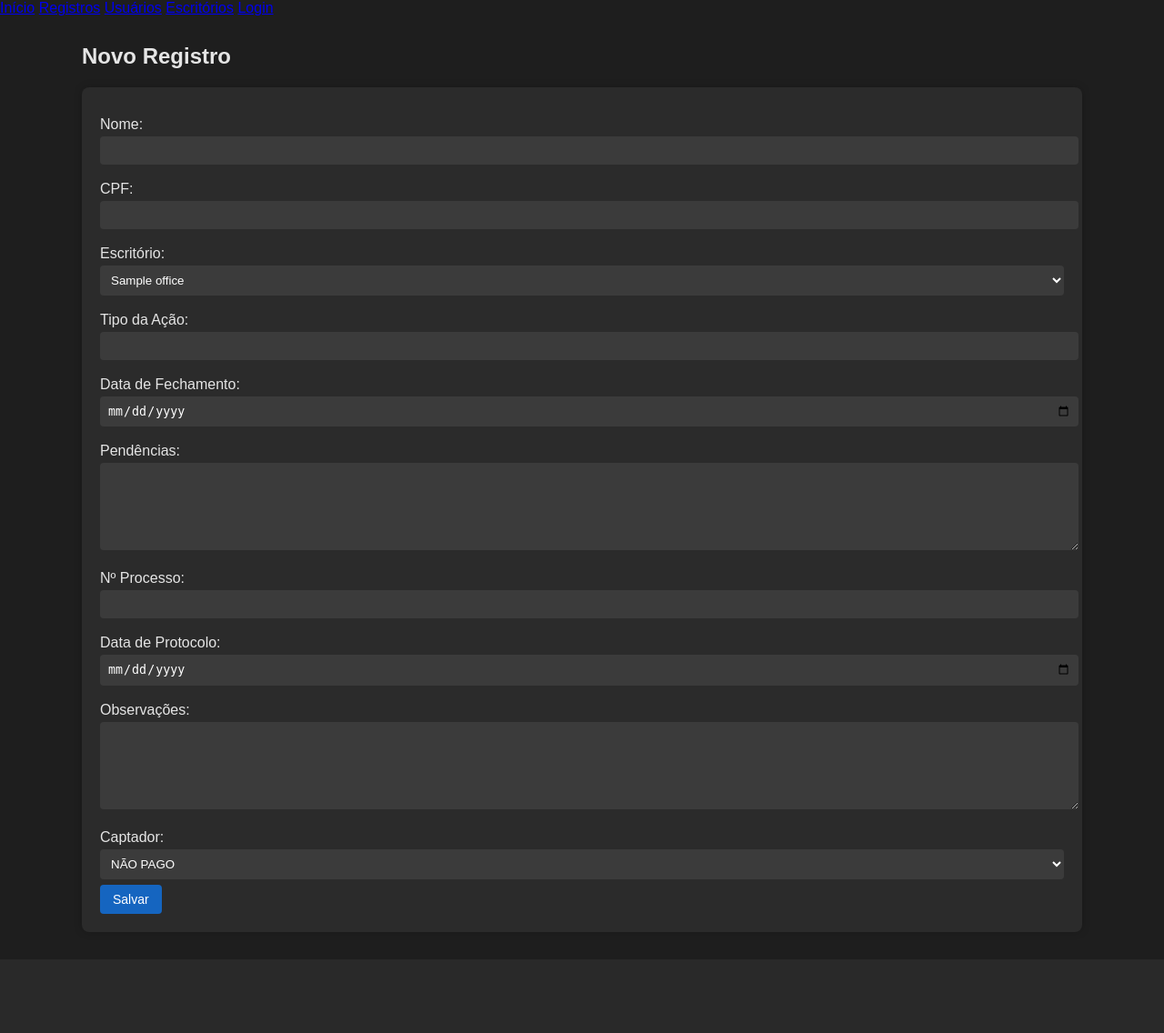
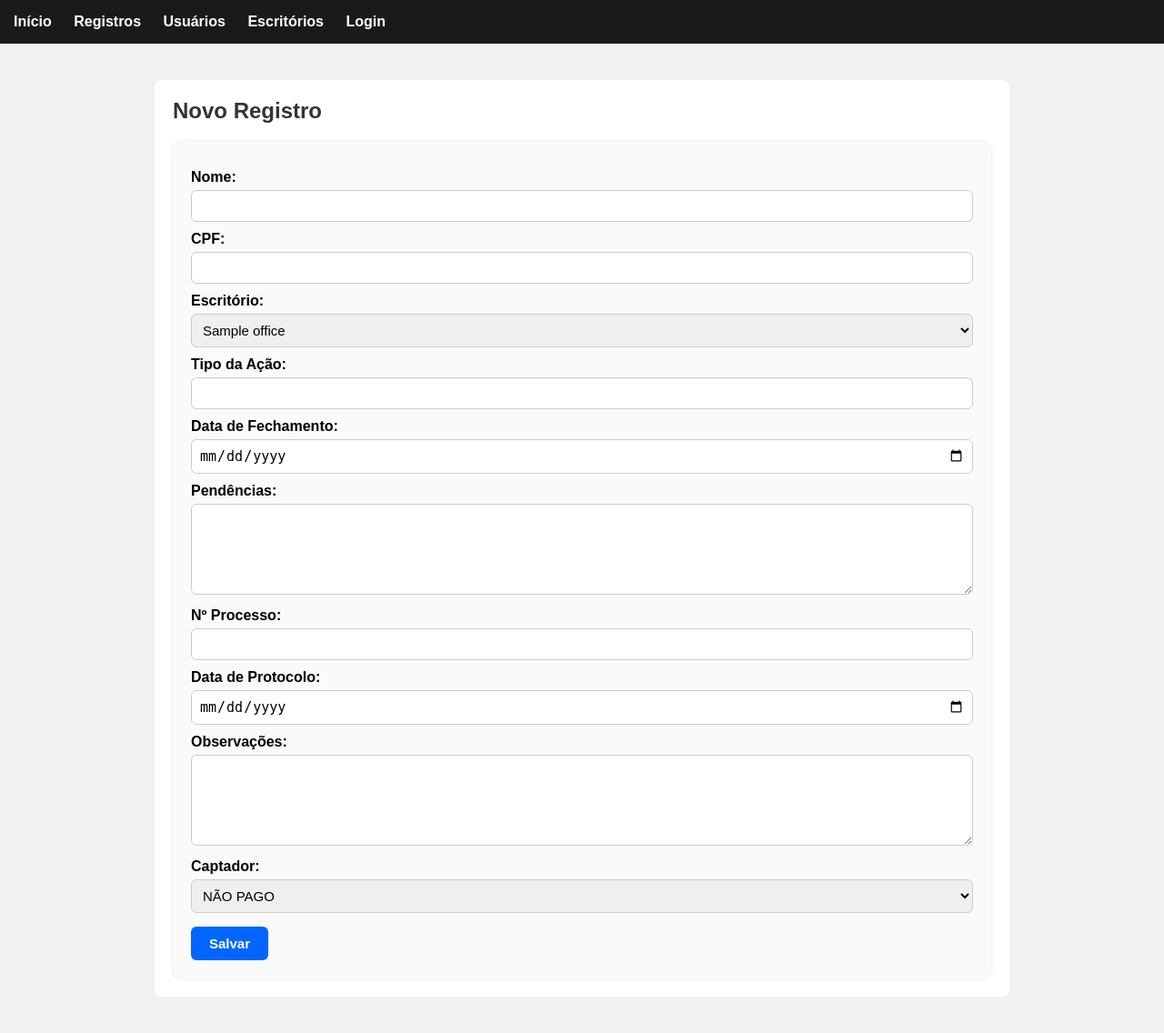
Before and after one commit to bponedev/CLIENTE, a Flask app: page / in a window 1280 px wide. Shown: the whole page at 91% size. Before the commit the page ends 1029 px from the top, so only its background shows below. Run offline with Flask 3, Linux system fonts and the light colour scheme; the visitor is signed in with stand-in values (Sample User, id 1); tables that the repository leaves empty hold one stand-in row (values such as "Sample post").

Commit message:
Update style.css

```diff
--- a/static/style.css
+++ b/static/style.css
@@ -1,221 +1,115 @@
-/* =======================================================
-   ESTILO GERAL
-========================================================== */
-
+/* ===== ESTILO GLOBAL ===== */
 body {
-    background: #1e1e1e;
-    color: #e5e5e5;
     font-family: Arial, sans-serif;
+    background: #f1f1f1;
     margin: 0;
     padding: 0;
 }
 
-main {
-    width: 90%;
-    max-width: 1100px;
-    margin: 30px auto;
+header {
+    background: #1a1a1a;
+    padding: 15px;
 }
 
-/* =======================================================
-   NAVBAR
-========================================================== */
-
-.navbar {
-    background: #111;
-    padding: 12px 20px;
-    display: flex;
-    justify-content: space-between;
+nav a {
+    color: white;
+    text-decoration: none;
+    margin-right: 20px;
+    font-weight: bold;
 }
 
-.navbar a {
-    color: #e0e0e0;
-    text-decoration: none;
-    margin-right: 15px;
+nav a:hover {
+    text-decoration: underline;
 }
 
-.navbar a:hover {
-    color: #fff;
+main {
+    max-width: 900px;
+    margin: 40px auto;
+    background: white;
+    padding: 20px;
+    border-radius: 8px;
 }
 
-.user-info {
-    margin-right: 10px;
-    opacity: 0.8;
+/* ===== TÍTULOS ===== */
+h2 {
+    margin-top: 0;
+    color: #333;
 }
 
-/* =======================================================
-   FLASH MESSAGES
-========================================================== */
-
-.flash-container {
-    margin: 10px auto;
-    width: 90%;
-    max-width: 1100px;
+/* ===== FORMULÁRIOS ===== */
+label {
+    display: block;
+    margin-top: 10px;
+    font-weight: bold;
 }
 
-.flash {
-    padding: 10px;
-    margin-bottom: 10px;
-    border-radius: 6px;
-}
-
-.flash.success { background: #2e7d32; }
-.flash.error { background: #c62828; }
-.flash.info { background: #0277bd; }
-
-/* =======================================================
-   CARDS E FORMULÁRIOS
-========================================================== */
-
-.card {
-    background: #2b2b2b;
-    padding: 20px;
-    border-radius: 8px;
-    margin-bottom: 25px;
-    box-shadow: 0 0 10px #0003;
-}
-
-label {
-    display: block;
-    margin-top: 12px;
-    margin-bottom: 4px;
-}
-
-input[type="text"],
-input[type="password"],
-input[type="date"],
-select,
-textarea {
+input, textarea, select {
     width: 100%;
     padding: 8px;
-    margin-bottom: 6px;
-    border: none;
-    border-radius: 4px;
-    background: #3b3b3b;
-    color: #fff;
+    margin-top: 5px;
+    border-radius: 6px;
+    border: 1px solid #ccc;
+    font-size: 15px;
+    box-sizing: border-box;
 }
 
 textarea {
-    height: 80px;
+    height: 100px;
 }
 
-/* =======================================================
-   BOTÕES
-========================================================== */
-
-button,
-.btn-primary,
-.btn-danger,
-.btn-secondary,
-.btn-small {
+/* ===== BOTÕES ===== */
+button, .btn-primary {
+    margin-top: 15px;
+    padding: 10px 20px;
+    background: #0066ff;
+    color: white;
+    border: none;
+    border-radius: 6px;
     cursor: pointer;
-    padding: 8px 14px;
-    border: none;
-    border-radius: 4px;
-    text-decoration: none;
-    font-size: 14px;
+    font-weight: bold;
+    font-size: 15px;
 }
 
-.btn-primary {
-    background: #1565c0;
-    color: white;
+button:hover, .btn-primary:hover {
+    background: #0052cc;
 }
 
-.btn-primary:hover {
-    background: #1e88e5;
+/* ===== CARDS ===== */
+.card {
+    background: #fafafa;
+    padding: 20px;
+    border-radius: 10px;
+    box-shadow: 0 0 5px rgba(0,0,0,0.1);
 }
 
-.btn-secondary {
-    background: #777;
-    color: white;
-}
-
-.btn-danger {
-    background: #c62828;
-    color: white;
-}
-
-.btn-small {
-    background: #444;
-    color: white;
-    padding: 5px 10px;
-}
-
-.inline {
-    display: inline-block;
-}
-
-/* =======================================================
-   TABELAS
-========================================================== */
-
-.main-table {
+/* ===== TABELAS ===== */
+.table {
     width: 100%;
     border-collapse: collapse;
-}
-
-.main-table th,
-.main-table td {
-    border-bottom: 1px solid #444;
-    padding: 10px;
-    text-align: left;
-}
-
-.main-table th {
-    background: #333;
-}
-
-.main-table tr:hover {
-    background: #383838;
-}
-
-/* =======================================================
-   LOGIN
-========================================================== */
-
-.login-container {
-    background: #2b2b2b;
-    padding: 30px;
-    border-radius: 8px;
-    width: 360px;
-    margin: 80px auto;
-    box-shadow: 0 0 15px #0004;
-}
-
-.password-wrapper {
-    display: flex;
-}
-
-.password-wrapper input {
-    flex: 1;
-}
-
-.show-password {
-    width: 40px;
-    background: #444;
-    color: #fff;
-    border-radius: 4px;
-    margin-left: 4px;
-}
-
-/* =======================================================
-   PAGINAÇÃO
-========================================================== */
-
-.pagination {
-    text-align: center;
     margin-top: 20px;
 }
 
-.page {
-    display: inline-block;
-    padding: 6px 12px;
-    margin: 4px;
-    background: #333;
-    border-radius: 4px;
+.table th {
+    background: #404040;
     color: white;
-    text-decoration: none;
+    padding: 10px;
 }
 
-.page.active {
-    background: #1565c0;
+.table td {
+    border-bottom: 1px solid #ccc;
+    padding: 10px;
 }
+
+.table tr:hover {
+    background: #f5f5f5;
+}
+
+/* ===== LINKS DE AÇÃO ===== */
+a {
+    text-decoration: none;
+    color: #0066ff;
+}
+
+a:hover {
+    text-decoration: underline;
+}
```
